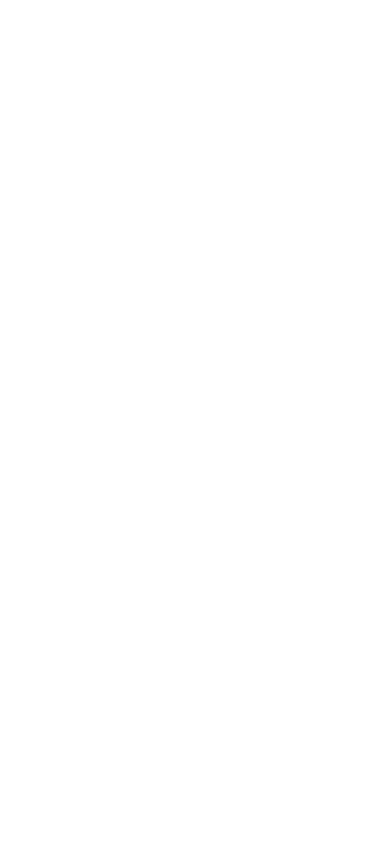
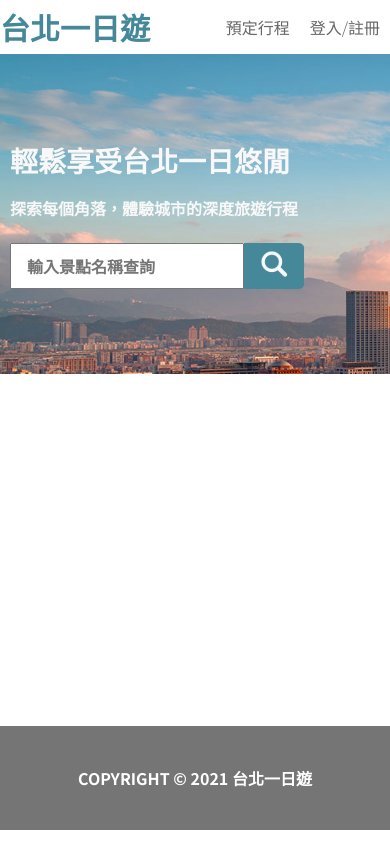
Before and after one commit to WuRocky/Taipei-Day-Trip, a Flask app: page / in a window 390 px wide; the page is wider, and only the part inside the window is pictured. Before the commit the part shown is empty. Run offline with Flask 2, Linux system fonts and the light colour scheme; style sheets or scripts are compiled from the project's sources.

Commit message:
(1) finish index.html layout and RWD (2) revise api data capture method

```diff
--- a/app.py
+++ b/app.py
@@ -2,9 +2,18 @@
 app=Flask(__name__)
 from mysql.connector import pooling
 from mySQL import MySQLPassword
+from flask_cors import CORS
+
+app=Flask(
+  __name__,
+  static_folder="static",
+  static_url_path="/"
+  )
+
 
 app.config["JSON_AS_ASCII"]=False
 app.config["TEMPLATES_AUTO_RELOAD"]=True
+CORS(app, resources={r"/api/*": {"origins": "*"}})
 
 def get_connection():
   connection = pooling.MySQLConnectionPool(
@@ -50,8 +59,10 @@
     if nextPage > 0:
       nextPage +=1
 
-    # 12 data per page
+    # search 13 data
     row_num = 12
+    # get 12 data
+    fixd_num = 13
 
     # start to the data
     start = (nextPage-1)*row_num
@@ -66,13 +77,13 @@
       mycursor.execute("""select * from data where category = %s or name like %s limit %s,%s""",(input_keyword,"%"+input_keyword+"%",start,row_num,))
     else:
       # search for 12 records from the database
-      mycursor.execute("""select * from data limit %s,%s""",(start,row_num,))
+      mycursor.execute("""select * from data limit %s,%s""",(start,fixd_num,))
 
     # search database data from judgment
     sql_data=mycursor.fetchall()
+
     sql_page_data = []
     change_data = {}
-
     # everyone data information
     for api in sql_data:
       # name, category, description, address, transport,mrt,lat,lng,images
@@ -88,24 +99,25 @@
         "lng":api["lng"],
         "images":json.loads(api["images"])
       }
+
       sql_page_data.append(change_data)
 
     # judging URL input content display information
     if nextPage == 0:
       data_api={
         "nextPage":nextPage+1,
-        "data":sql_page_data
+        "data":sql_page_data[0:12]
       }
     elif nextPage > 0:
       data_api={
         "nextPage":nextPage,
-        "data":sql_page_data
+        "data":sql_page_data[0:12]
       }
     elif input_keyword != None:
       sql_data=mycursor.fetchall()
 
     # if the page data does not meet the criteria show None
-    if sql_page_data == [] or len(sql_page_data) !=12:
+    if len(sql_page_data) !=13:
       data_api={
         "nextPage":None,
         "data":sql_page_data
--- /dev/null
+++ b/static/css/style.css
@@ -0,0 +1,206 @@
+* {
+  padding: 0;
+  margin: 0;
+  box-sizing: border-box;
+  font-family: "Noto Sans TC", sans-serif;
+  font-weight: bold;
+}
+
+body {
+  height: 100%;
+  max-width: 1920px;
+}
+
+nav {
+  display: flex;
+  justify-content: center;
+  align-items: center;
+  max-width: 1920px;
+  height: 54px;
+}
+nav .header-nav {
+  width: 1200px;
+  display: flex;
+  justify-content: space-between;
+  align-items: center;
+  height: 54px;
+}
+nav .header-nav h1 {
+  font-size: 30px;
+  color: #448899;
+  margin: 10px 0;
+}
+nav .header-nav nav ul {
+  display: flex;
+  list-style-type: none;
+  justify-content: space-around;
+}
+nav .header-nav nav ul li {
+  font-size: 16px;
+}
+nav .header-nav nav ul li a {
+  color: #666666;
+  text-decoration: none;
+  margin: 10px;
+  font-weight: lighter;
+}
+
+header {
+  display: flex;
+  justify-content: center;
+  align-items: center;
+  height: 320px;
+  width: 100%;
+  margin: 0;
+  background-image: url(../images/welcome.png);
+  background-size: cover;
+}
+header .header-section {
+  display: flex;
+  flex-direction: column;
+  width: 1180px;
+  height: 149px;
+  margin: 10px;
+}
+header .header-section h1 {
+  font-size: 28px;
+  color: #f8f8f8;
+  padding: 0;
+  height: 41px;
+  margin-bottom: 15px;
+}
+header .header-section p {
+  height: 22px;
+  color: #f8f8f8;
+  margin-bottom: 25px;
+}
+header .header-section form {
+  display: flex;
+  align-items: center;
+  max-width: 460px;
+}
+header .header-section form input {
+  height: 46px;
+  max-width: 400px;
+  width: 60vw;
+  margin: 0 0;
+  font-size: 16px;
+  color: #757575;
+  padding: 15px;
+}
+header .header-section form button {
+  border: none;
+  border-radius: 0 10% 10% 0;
+  background: #448899;
+  color: white;
+  width: 60px;
+  height: 46px;
+  font-size: 30px;
+  padding: 0;
+}
+header .header-section form button .button-icon {
+  padding: 8px 5px 8px 15px;
+  margin: 0;
+}
+
+main {
+  display: flex;
+  justify-content: center;
+  width: 100%;
+  background-color: white;
+}
+main section {
+  height: 100%;
+  margin: 40px 0px 40px 0px;
+  padding: 15px;
+  width: 1200px;
+  display: grid;
+  justify-content: center;
+  grid-template-columns: repeat(4, 270px);
+  grid-auto-rows: 242px;
+  grid-gap: 30px;
+}
+main section .main-container {
+  display: flex;
+  flex-direction: column;
+}
+main section .main-container .main-attractions-container {
+  width: 100%;
+  height: 197px;
+  position: relative;
+  z-index: 1;
+}
+main section .main-container .main-attractions-container .main-imgs {
+  width: 100%;
+  height: 100%;
+  -o-object-fit: cover;
+     object-fit: cover;
+}
+main section .main-container .main-attractions-container .main-name-p {
+  display: flex;
+  align-items: center;
+  color: #ffffff;
+  height: 40px;
+  width: 100%;
+  font-size: 16px;
+  bottom: 0;
+  background-color: rgba(0, 0, 0, 0.5);
+  padding: 10px;
+  position: absolute;
+  z-index: 2;
+}
+main section .main-container .main-attractions-news {
+  height: 45px;
+  width: 100%;
+  display: inline-flex;
+  justify-content: space-between;
+  align-items: center;
+  padding: 10px;
+}
+main section .main-container .main-attractions-news p {
+  height: 25px;
+  width: 125px;
+  font-size: 16px;
+  font-weight: lighter;
+  color: #757575;
+}
+main section .main-container .main-attractions-news .p-left {
+  text-align: left;
+}
+main section .main-container .main-attractions-news .p-right {
+  text-align: right;
+}
+
+footer {
+  width: 100%;
+  height: 104px;
+  background-color: #757575;
+  display: flex;
+  justify-content: center;
+  align-items: center;
+}
+footer p {
+  display: flex;
+  justify-content: center;
+  align-items: center;
+  height: 14px;
+  width: 234px;
+  font-size: 16px;
+  color: #ffffff;
+}
+
+@media screen and (max-width: 1200px) {
+  main section {
+    grid-template-columns: repeat(2, 1fr);
+  }
+}
+@media screen and (max-width: 615px) {
+  main section {
+    grid-template-columns: repeat(1, 1fr);
+  }
+}
+@media screen and (max-width: 360px) {
+  main section {
+    grid-template-columns: repeat(1, 1fr);
+  }
+}/*# sourceMappingURL=style.css.map */
--- /dev/null
+++ b/static/css/style.scss
@@ -0,0 +1,217 @@
+* {
+	padding: 0;
+	margin: 0;
+	box-sizing: border-box;
+	font-family: "Noto Sans TC", sans-serif;
+	font-weight: bold;
+}
+
+body {
+	height: 100%;
+	max-width: 1920px;
+}
+
+nav {
+	display: flex;
+	justify-content: center;
+	align-items: center;
+	max-width: 1920px;
+	height: 54px;
+	.header-nav {
+		width: 1200px;
+		display: flex;
+		justify-content: space-between;
+		align-items: center;
+		height: 54px;
+		h1 {
+			font-size: 30px;
+			color: #448899;
+			margin: 10px 0;
+		}
+		nav {
+			ul {
+				display: flex;
+				list-style-type: none;
+				justify-content: space-around;
+				li {
+					font-size: 16px;
+					a {
+						color: #666666;
+						text-decoration: none;
+						margin: 10px;
+						font-weight: lighter;
+					}
+				}
+			}
+		}
+	}
+}
+
+header {
+	display: flex;
+	justify-content: center;
+	align-items: center;
+	height: 320px;
+	width: 100%;
+	margin: 0;
+	background-image: url(../images/welcome.png);
+	background-size: cover;
+
+	.header-section {
+		display: flex;
+		flex-direction: column;
+		width: 1180px;
+		height: 149px;
+		margin: 10px;
+		h1 {
+			font-size: 28px;
+			color: #f8f8f8;
+			padding: 0;
+			height: 41px;
+			margin-bottom: 15px;
+		}
+		p {
+			height: 22px;
+			color: #f8f8f8;
+			margin-bottom: 25px;
+		}
+		form {
+			display: flex;
+			align-items: center;
+			max-width: 460px;
+			input {
+				height: 46px;
+				max-width: 400px;
+				width: 60vw;
+				margin: 0 0;
+				font-size: 16px;
+				color: #757575;
+				padding: 15px;
+			}
+			button {
+				border: none;
+				border-radius: 0 10% 10% 0;
+				background: #448899;
+				color: white;
+				width: 60px;
+				height: 46px;
+				font-size: 30px;
+				padding: 0;
+
+				.button-icon {
+					padding: 8px 5px 8px 15px;
+					margin: 0;
+				}
+			}
+		}
+	}
+}
+
+main {
+	display: flex;
+	justify-content: center;
+	width: 100%;
+	background-color: white;
+
+	section {
+		height: 100%;
+		margin: 40px 0px 40px 0px;
+		padding: 15px;
+		width: 1200px;
+		display: grid;
+		justify-content: center;
+		grid-template-columns: repeat(4, 270px);
+		grid-auto-rows: 242px;
+		grid-gap: 30px;
+		.main-container {
+			display: flex;
+			flex-direction: column;
+			.main-attractions-container {
+				width: 100%;
+				height: 197px;
+				position: relative;
+				z-index: 1;
+				.main-imgs {
+					width: 100%;
+					height: 100%;
+					object-fit: cover;
+				}
+				.main-name-p {
+					display: flex;
+					align-items: center;
+					color: #ffffff;
+					height: 40px;
+					width: 100%;
+					font-size: 16px;
+					bottom: 0;
+					background-color: rgba(0, 0, 0, 0.5);
+					padding: 10px;
+					position: absolute;
+					z-index: 2;
+				}
+			}
+			.main-attractions-news {
+				height: 45px;
+				width: 100%;
+				display: inline-flex;
+				justify-content: space-between;
+				align-items: center;
+				padding: 10px;
+				p {
+					height: 25px;
+					width: 125px;
+					font-size: 16px;
+					font-weight: lighter;
+					color: #757575;
+				}
+				.p-left {
+					text-align: left;
+				}
+				.p-right {
+					text-align: right;
+				}
+			}
+		}
+	}
+}
+
+footer {
+	width: 100%;
+	height: 104px;
+	background-color: #757575;
+	display: flex;
+	justify-content: center;
+	align-items: center;
+	p {
+		display: flex;
+		justify-content: center;
+		align-items: center;
+		height: 14px;
+		width: 234px;
+		font-size: 16px;
+		color: #ffffff;
+	}
+}
+
+@media screen and (max-width: 1200px) {
+	main {
+		section {
+			grid-template-columns: repeat(2, 1fr);
+		}
+	}
+}
+
+@media screen and (max-width: 615px) {
+	main {
+		section {
+			grid-template-columns: repeat(1, 1fr);
+		}
+	}
+}
+@media screen and (max-width: 360px) {
+	main {
+		section {
+			grid-template-columns: repeat(1, 1fr);
+		}
+	}
+}
--- /dev/null
+++ b/static/js/app.js
@@ -0,0 +1,7 @@
+fatch("api/attractions")
+	.then(function (response) {
+		return response.json();
+	})
+	.then(function (data) {
+		console.log(data);
+	});
--- a/static/styles/style.css
+++ /dev/null
@@ -1,6 +0,0 @@
-* {
-  padding: 0;
-  margin: 0;
-  box-sizing: border-box;
-  width: 1920px;
-}/*# sourceMappingURL=style.css.map */
--- a/static/styles/style.scss
+++ /dev/null
@@ -1,6 +0,0 @@
-* {
-	padding: 0;
-	margin: 0;
-	box-sizing: border-box;
-	width: 1920px;
-}
--- a/templates/index.html
+++ b/templates/index.html
@@ -10,12 +10,179 @@
 		<meta name="author" content="Rocky Wu" />
 		<link
 			rel="stylesheet"
+			href="https://cdnjs.cloudflare.com/ajax/libs/font-awesome/6.2.1/css/all.min.css"
+			integrity="sha512-MV7K8+y+gLIBoVD59lQIYicR65iaqukzvf/nwasF0nqhPay5w/9lJmVM2hMDcnK1OnMGCdVK+iQrJ7lzPJQd1w=="
+			crossorigin="anonymous"
+			referrerpolicy="no-referrer"
+		/>
+		<link rel="preconnect" href="https://fonts.googleapis.com" />
+		<link rel="preconnect" href="https://fonts.gstatic.com" crossorigin />
+		<link
+			href="https://fonts.googleapis.com/css2?family=Noto+Sans+TC:wght@300;700&display=swap"
+			rel="stylesheet"
+		/>
+		<link
+			type="text/css"
+			rel="stylesheet"
 			href="{{ url_for('static', filename='css/style.css') }}"
 		/>
 	</head>
 	<body>
-		<header></header>
-		<section></section>
-		<footer></footer>
+		<nav>
+			<div class="header-nav">
+				<h1>台北一日遊</h1>
+				<nav>
+					<ul>
+						<li><a href="#">預定行程</a></li>
+						<li><a href="#">登入/註冊</a></li>
+					</ul>
+				</nav>
+			</div>
+		</nav>
+
+		<header>
+			<div class="header-section">
+				<h1>輕鬆享受台北一日悠閒</h1>
+				<p>探索每個角落，體驗城市的深度旅遊行程</p>
+				<form>
+					<input type="search" placeholder="輸入景點名稱查詢" />
+					<button class="search">
+						<img
+							src="{{ url_for('static', filename='images/icon_search.png') }}"
+							alt="search"
+						/>
+					</button>
+				</form>
+			</div>
+		</header>
+
+		<main>
+			<section>
+				<div class="main-container">
+					<!-- <div class="main-attractions-container">
+						<img class="main-imgs" src="../public/images/welcome.png" />
+						<p class="main-name-p">name</p>
+					</div>
+					<div class="main-attractions-news">
+						<p class="p-left">naws</p>
+						<p class="p-right">test</p>
+					</div>
+				</div>
+				<div class="main-container">
+					<div class="main-attractions-container">
+						<img class="main-imgs" src="../public/images/welcome.png" />
+						<p class="main-name-p">name</p>
+					</div>
+					<div class="main-attractions-news">
+						<p class="p-left">naws</p>
+						<p class="p-right">test</p>
+					</div>
+				</div>
+				<div class="main-container">
+					<div class="main-attractions-container">
+						<img class="main-imgs" src="../public/images/welcome.png" />
+						<p class="main-name-p">name</p>
+					</div>
+					<div class="main-attractions-news">
+						<p class="p-left">naws</p>
+						<p class="p-right">test</p>
+					</div>
+				</div>
+				<div class="main-container">
+					<div class="main-attractions-container">
+						<img class="main-imgs" src="../public/images/welcome.png" />
+						<p class="main-name-p">name</p>
+					</div>
+					<div class="main-attractions-news">
+						<p class="p-left">naws</p>
+						<p class="p-right">test</p>
+					</div>
+				</div>
+				<div class="main-container">
+					<div class="main-attractions-container">
+						<img class="main-imgs" src="../public/images/welcome.png" />
+						<p class="main-name-p">name</p>
+					</div>
+					<div class="main-attractions-news">
+						<p class="p-left">naws</p>
+						<p class="p-right">test</p>
+					</div>
+				</div>
+				<div class="main-container">
+					<div class="main-attractions-container">
+						<img class="main-imgs" src="../public/images/welcome.png" />
+						<p class="main-name-p">name</p>
+					</div>
+					<div class="main-attractions-news">
+						<p class="p-left">naws</p>
+						<p class="p-right">test</p>
+					</div>
+				</div>
+				<div class="main-container">
+					<div class="main-attractions-container">
+						<img class="main-imgs" src="../public/images/welcome.png" />
+						<p class="main-name-p">name</p>
+					</div>
+					<div class="main-attractions-news">
+						<p class="p-left">naws</p>
+						<p class="p-right">test</p>
+					</div>
+				</div>
+				<div class="main-container">
+					<div class="main-attractions-container">
+						<img class="main-imgs" src="../public/images/welcome.png" />
+						<p class="main-name-p">name</p>
+					</div>
+					<div class="main-attractions-news">
+						<p class="p-left">naws</p>
+						<p class="p-right">test</p>
+					</div>
+				</div>
+				<div class="main-container">
+					<div class="main-attractions-container">
+						<img class="main-imgs" src="../public/images/welcome.png" />
+						<p class="main-name-p">name</p>
+					</div>
+					<div class="main-attractions-news">
+						<p class="p-left">naws</p>
+						<p class="p-right">test</p>
+					</div>
+				</div>
+				<div class="main-container">
+					<div class="main-attractions-container">
+						<img class="main-imgs" src="../public/images/welcome.png" />
+						<p class="main-name-p">name</p>
+					</div>
+					<div class="main-attractions-news">
+						<p class="p-left">naws</p>
+						<p class="p-right">test</p>
+					</div>
+				</div>
+				<div class="main-container">
+					<div class="main-attractions-container">
+						<img class="main-imgs" src="../public/images/welcome.png" />
+						<p class="main-name-p">name</p>
+					</div>
+					<div class="main-attractions-news">
+						<p class="p-left">naws</p>
+						<p class="p-right">test</p>
+					</div>
+				</div>
+				<div class="main-container">
+					<div class="main-attractions-container">
+						<img class="main-imgs" src="../public/images/welcome.png" />
+						<p class="main-name-p">name</p>
+					</div>
+					<div class="main-attractions-news">
+						<p class="p-left">naws</p>
+						<p class="p-right">test</p>
+					</div> -->
+				</div>
+			</section>
+		</main>
+		<footer>
+			<p>COPYRIGHT © 2021 台北一日遊</p>
+		</footer>
 	</body>
+	<script src="{{ url_for('static', filename='js/app.js') }}"></script>
 </html>
```
Also changed, not shown: static/images/icon_search.png (added), static/images/welcome.png (renamed from static/imags/welcome.png), 2 other files.
